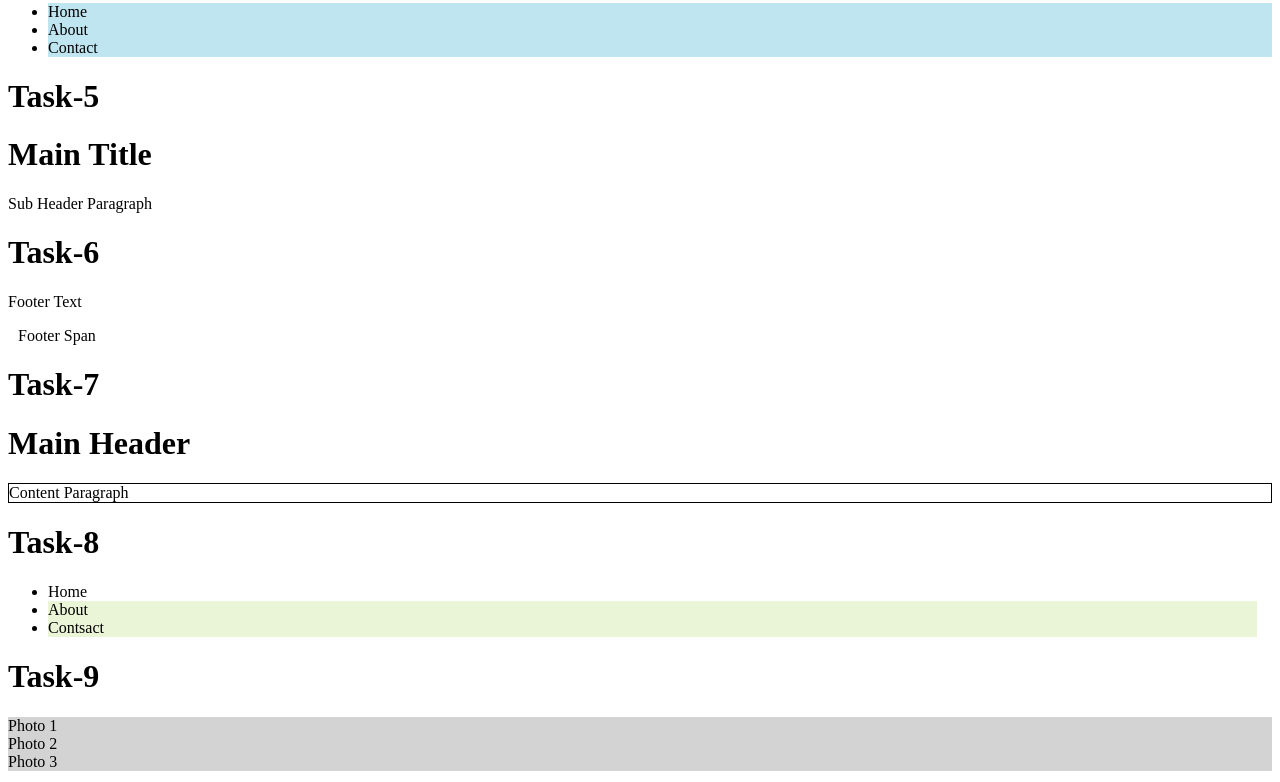
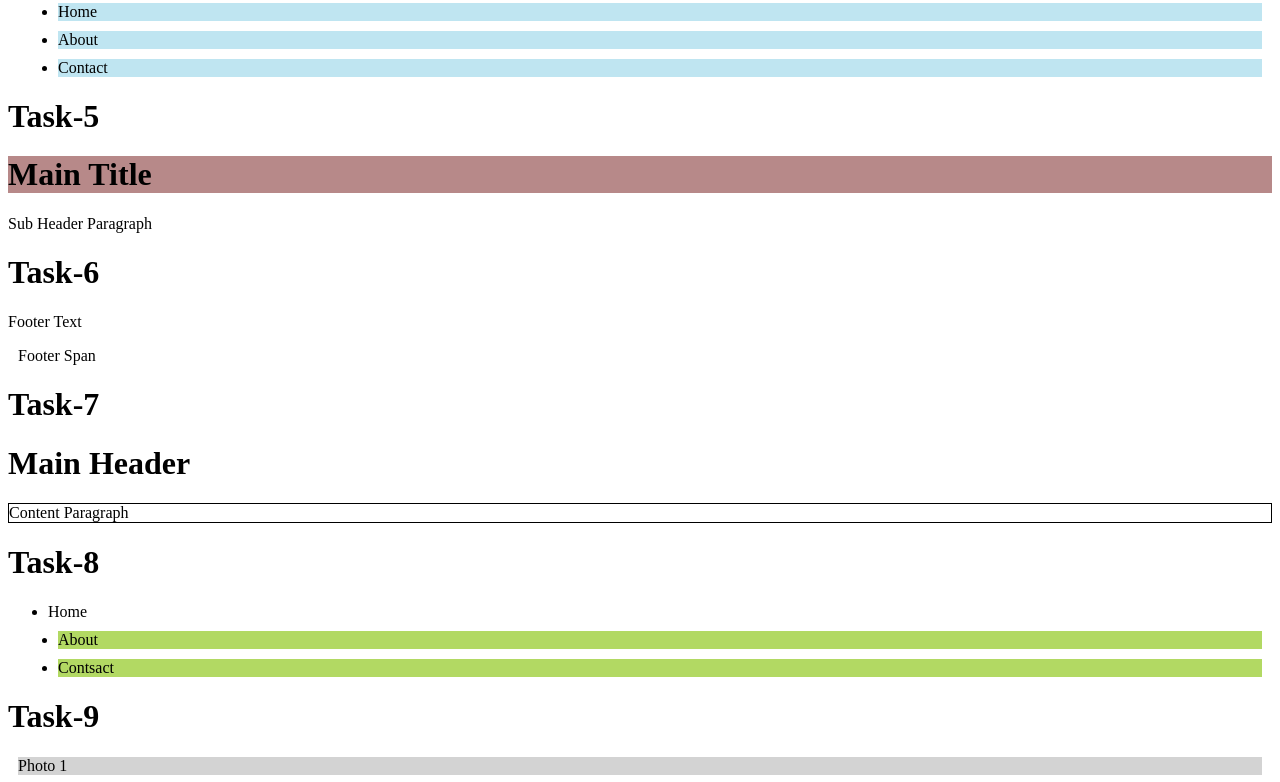
Before and after one commit to PoornaDurga-Ghb/CSS-Combinators, a plain HTML site: page index.html in a window 1280 px wide. Shown: the part 517-1299 px from the top of the page. Drawn offline with Linux system fonts and the light colour scheme.

Commit message:
Update style.css

```diff
--- a/style.css
+++ b/style.css
@@ -13,12 +13,14 @@
     border: 2px solid red;
 }
 /* task 4 */
-.navbar li{
+.navbar li.navb{
     background-color: rgb(191, 229, 241);
+    margin: 10px;
 }
 /* task 5 */
-.header>h1~p{
+.header>h1{
     margin-top: 20px;
+    background-color: rgb(183, 137, 137);
 }
 /* task 6 */
 .footer>span{
@@ -29,13 +31,15 @@
     border: 1px solid black;
 }
 /* task 8 */
-.nav>ul li.main{
+.nav li.main{
     margin-right: 15px;
-    background-color: rgb(234, 244, 214);
+    background-color: rgb(178, 217, 99);
+    margin: 10px;
 }
 /* task 9 */
 .photo{
     background-color: lightgray;
+    margin: 10px;
 }
 /* task 10 */
 .container>.footer span{
```
